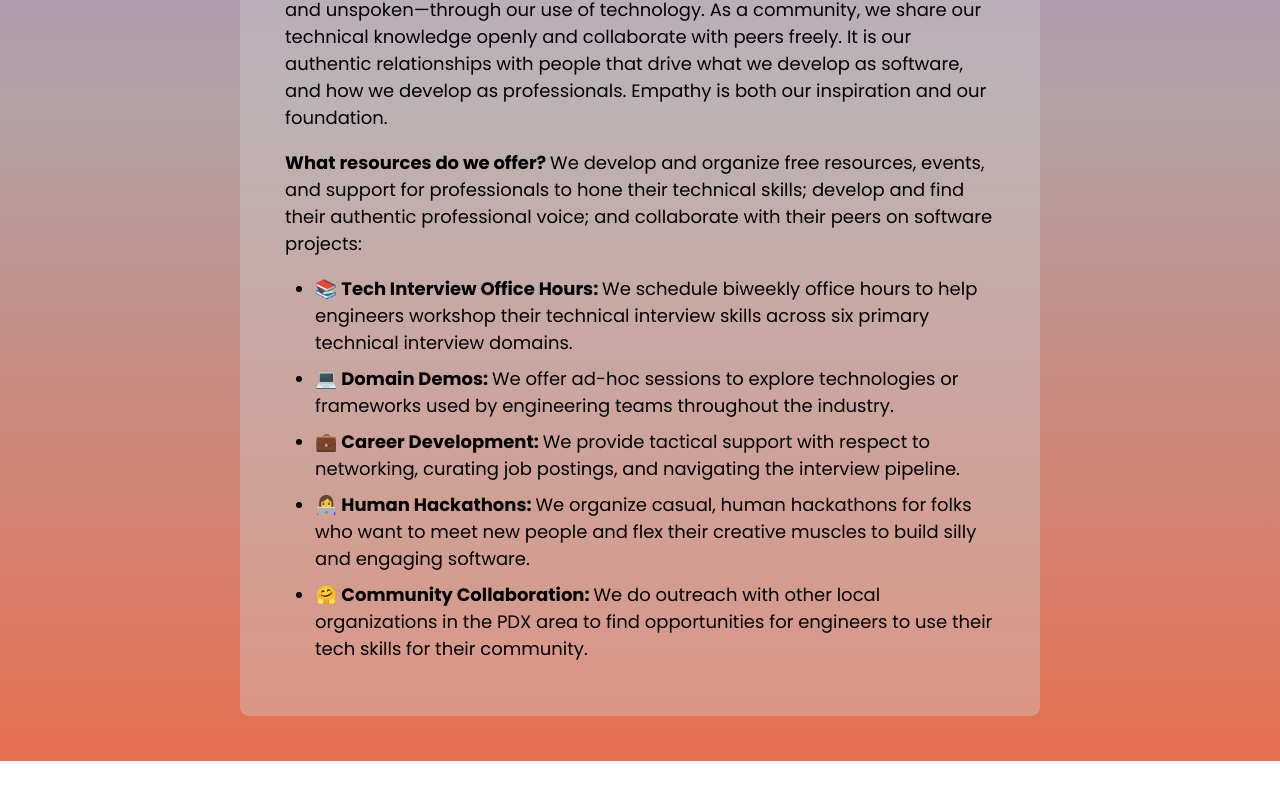
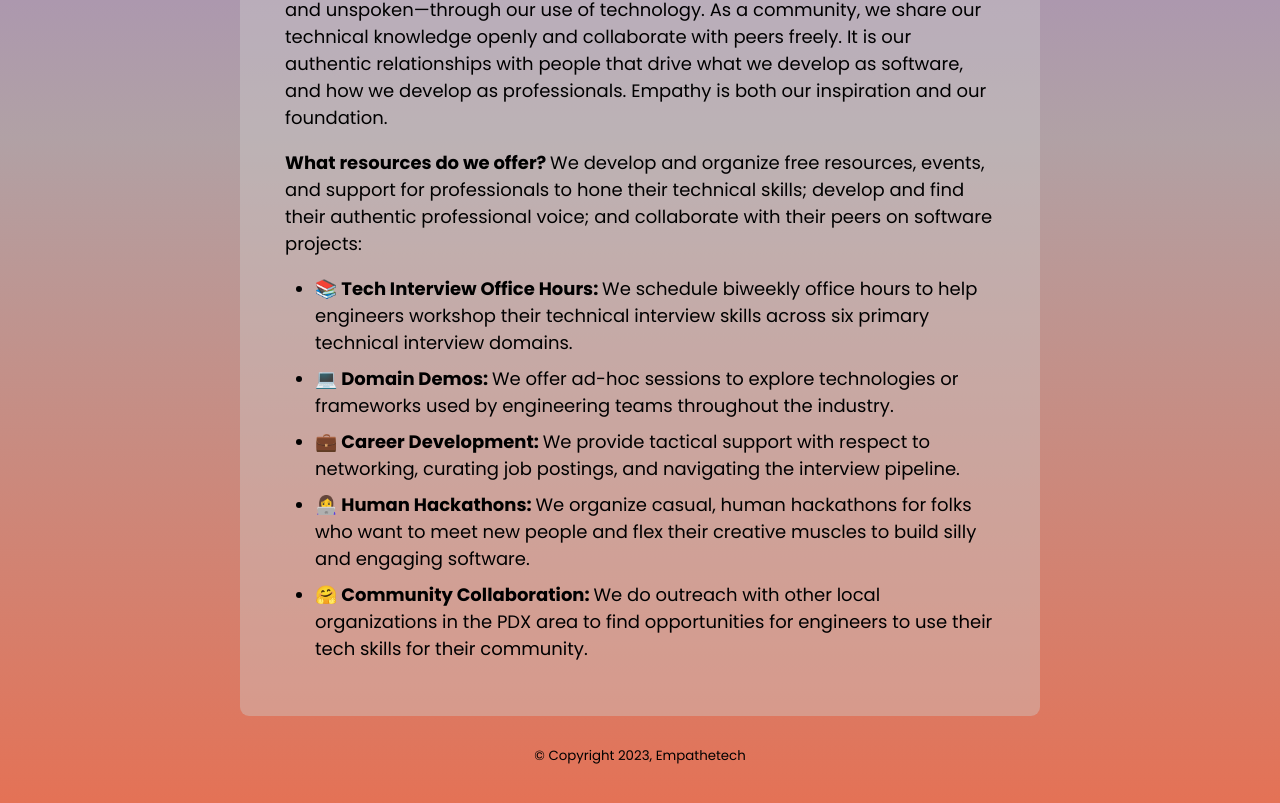
Before and after one commit to empathetech/empathetech.org, a Next.js app: page / in a window 1280 px wide. Shown: the part 565-1368 px from the top of the page. Before the commit the page ends 1326 px from the top, so only its background shows below. Built offline with nearby package versions, Linux system fonts and the light colour scheme.

Commit message:
footer component (#15)
* footer component

* merge from main

```diff
--- /dev/null
+++ b/src/components/footer/Footer.tsx
@@ -0,0 +1,11 @@
+import styles from "./footer.module.css"
+import React from "react"
+
+export const Footer: React.FC = () => {
+
+  return (
+    <>
+      <footer className={styles.footer}> <small>&copy; Copyright 2023, Empathetech</small> </footer>
+    </>
+  )
+};
--- /dev/null
+++ b/src/components/footer/footer.module.css
@@ -0,0 +1,6 @@
+.footer {
+  display: flex;
+	justify-content: center;
+	align-items: center;
+  padding: var(--size-m);
+}
--- a/src/components/index.ts
+++ b/src/components/index.ts
@@ -2,6 +2,7 @@ export { AboutEmpathetechText } from "./aboutEmpathetechText/AboutEmpathetechTex
 export { Button } from "./button/Button"
 export { Calendar } from "./calendar/Calendar"
 export { CodeOfConductText } from "./codeOfConductText/CodeOfConductText"
+export { Footer } from "./footer/Footer"
 export { Header } from "./header/Header"
 export { LinkButton } from "./linkButton/LinkButton"
 export { TextBlock } from "./textBlock/TextBlock"
--- a/src/pages/index.tsx
+++ b/src/pages/index.tsx
@@ -3,10 +3,12 @@ import Link from "next/link"
 import styles from "@/styles/page.module.css"
 import {
 	AboutEmpathetechText,
+	Footer,
 	Header,
 	LinkButton,
 	TextBlock,
 } from "@/components"
+
 import { SlackIcon } from "@/assets/svg"
 
 export const TAGLINE = "A hug-o-tron community. Beep beep boop boop."
@@ -44,6 +46,8 @@ export default function Home() {
 					<AboutEmpathetechText />
 				</TextBlock>
 			</main>
+
+			<Footer />
 		</>
 	)
 }
```
